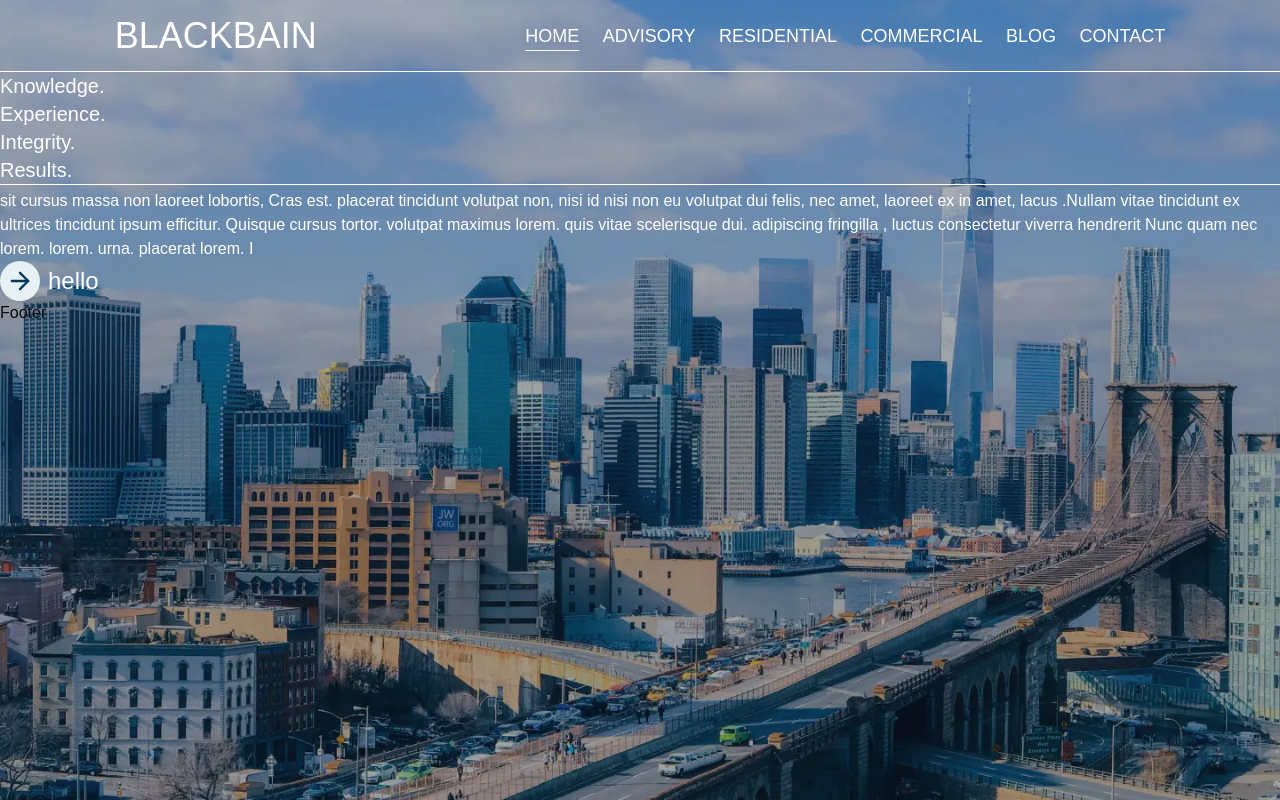
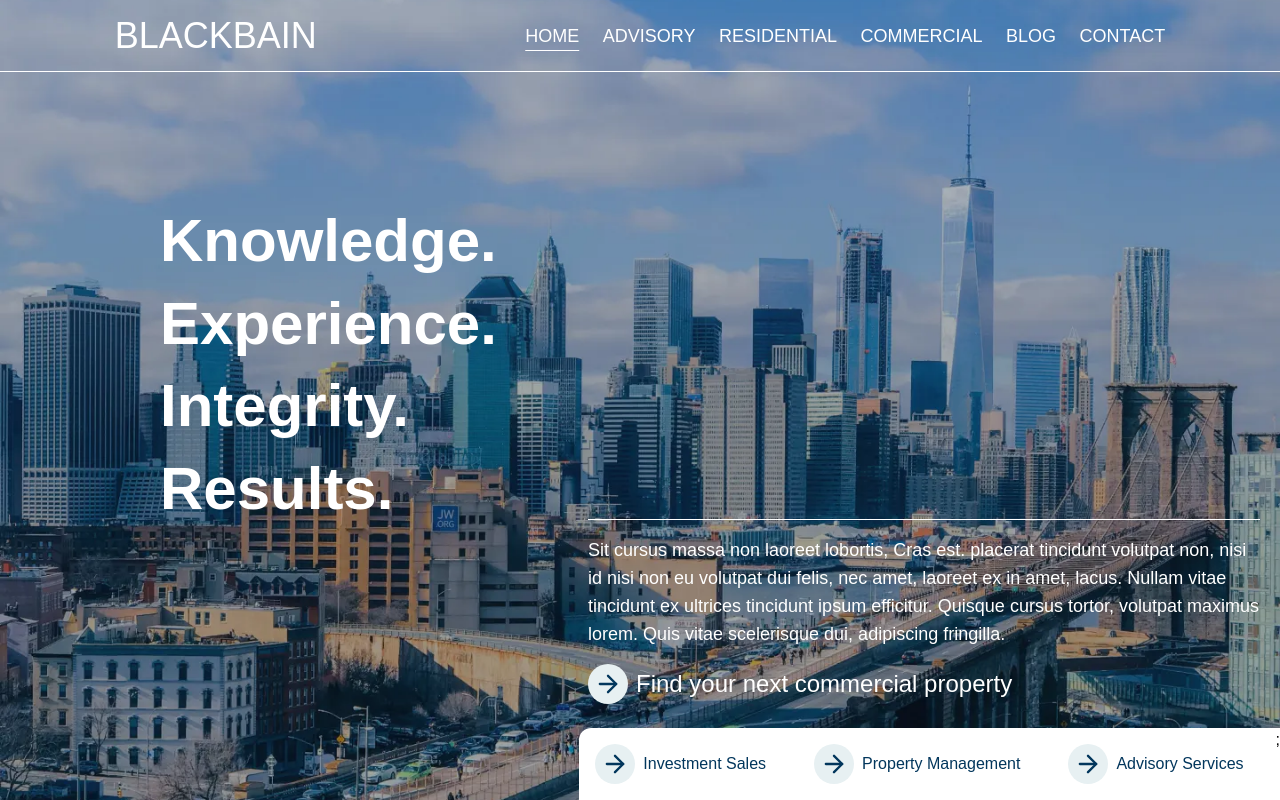
Before and after one commit to 010binary/kenny, a Next.js app: page / in a window 1280 px wide. Built offline with nearby package versions, Linux system fonts and the light colour scheme.

Commit message:
Features - done with the Hero page.

```diff
--- a/src/app/components/Hero.jsx
+++ b/src/app/components/Hero.jsx
@@ -1,6 +1,12 @@
 import Image from "next/image";
 import { HeroImage } from "../Assets";
 import { Buttons } from "./custom/Button";
+
+const place = [
+  { name: "Investment Sales", id: 1 },
+  { name: "Property Management", id: 2 },
+  { name: "Advisory Services", id: 3 },
+];
 
 export const Hero = () => {
   return (
@@ -12,45 +18,40 @@ export const Hero = () => {
           alt="hero"
         />
       </div>
-      <div className="text-white">
-        <p>
-          <span
-            className="block capitalize
-          text-xl"
-          >
-            Knowledge.
-          </span>
-          <span
-            className="block capitalize
-          text-xl"
-          >
-            Experience.
-          </span>
-          <span
-            className="block capitalize
-          text-xl"
-          >
-            Integrity.
-          </span>
-          <span
-            className="block capitalize
-          text-xl"
-          >
-            Results.
-          </span>
+      <div className="absolute top-1/4 left-40 text-white">
+        <p className="text-6xl leading-snug font-bold">
+          <span className="block">Knowledge.</span>
+          <span className="block">Experience.</span>
+          <span className="block">Integrity.</span>
+          <span className="block">Results.</span>
         </p>
       </div>
-      <div className="text-white border-t border-white pt-1">
-        <p>
-          sit cursus massa non laoreet lobortis, Cras est. placerat tincidunt
+      <div className="absolute bottom-24 right-5 text-white max-w-2xl border-t border-white pt-4">
+        <p className="text-lg">
+          Sit cursus massa non laoreet lobortis, Cras est. placerat tincidunt
           volutpat non, nisi id nisi non eu volutpat dui felis, nec amet,
-          laoreet ex in amet, lacus .Nullam vitae tincidunt ex ultrices
-          tincidunt ipsum efficitur. Quisque cursus tortor. volutpat maximus
-          lorem. quis vitae scelerisque dui. adipiscing fringilla , luctus
-          consectetur viverra hendrerit Nunc quam nec lorem. lorem. urna.
-          placerat lorem. I
+          laoreet ex in amet, lacus. Nullam vitae tincidunt ex ultrices
+          tincidunt ipsum efficitur. Quisque cursus tortor, volutpat maximus
+          lorem. Quis vitae scelerisque dui, adipiscing fringilla.
         </p>
-        <Buttons text={"hello"} textcolor={"white"} />
+        <div className="mt-4">
+          <Buttons
+            text={"Find your next commercial property"}
+            textcolor={"white"}
+          />
+        </div>
+      </div>
+      <div className="bg-white absolute bottom-0 right-0 w-2xl rounded-tl-xl">
+        <section className=" flex justify-between ">
+          {place.map((item) => {
+            return (
+              <div className="mr-4 px-4 py-4 " key={item.id}>
+                <Buttons text={item.name} textsize={"base"} />
+              </div>
+            );
+          })}
+          ;
+        </section>
       </div>
     </>
   );
--- a/src/app/components/Navbar.jsx
+++ b/src/app/components/Navbar.jsx
@@ -9,32 +9,47 @@ const Navbar = () => {
         </div>
         <ul className="text-white w-1/2 flex justify-between text-lg">
           <li>
-            <a href="#" className="uppercase underline underline-offset-8">
+            <a href="#" className="uppercase underline underline-offset-8 duration-500">
               Home
             </a>
           </li>
           <li>
-            <a href="#" className="uppercase">
+            <a
+              href="#"
+              className="uppercase hover:underline hover:underline-offset-8 duration-500"
+            >
               Advisory
             </a>
           </li>
           <li>
-            <a href="#" className="uppercase">
+            <a
+              href="#"
+              className="uppercase hover:underline hover:underline-offset-8 duration-500"
+            >
               RESIDENTIAL
             </a>
           </li>
           <li>
-            <a href="#" className="uppercase">
+            <a
+              href="#"
+              className="uppercase hover:underline hover:underline-offset-8 duration-500"
+            >
               COMMERCIAL
             </a>
           </li>
           <li>
-            <a href="#" className="uppercase">
+            <a
+              href="#"
+              className="uppercase hover:underline hover:underline-offset-8 duration-500"
+            >
               BLOG
             </a>
           </li>
           <li>
-            <a href="#" className="uppercase">
+            <a
+              href="#"
+              className="uppercase hover:underline hover:underline-offset-8 duration-500"
+            >
               CONTACT
             </a>
           </li>
--- a/src/app/components/custom/Button.jsx
+++ b/src/app/components/custom/Button.jsx
@@ -1,17 +1,17 @@
 import { Button } from "@/components/ui/button";
 import { ArrowRight } from "lucide-react";
 
-export function Buttons({ text, textcolor, textweight }) {
+export function Buttons({ text, textcolor, textweight, textsize }) {
   return (
     <>
-      <div className="flex items-center">
+      <div className="flex items-center hover:scale-90 hover:duration-500">
         <Button className="bg-[#E7F0F2] rounded-full p-1.5 hover:bg-slate-400">
           <ArrowRight className="text-[#02365C] w-7 h-7" />
         </Button>
         <span
           className={`${textweight ? `font-${textweight}` : "font-normal"} ${
             textcolor ? `text-${textcolor}` : "text-[#02365C]"
-          } pl-2 text-2xl`}
+          } pl-2 ${textsize ? `text-${textsize}` : "text-2xl"} `}
         >
           {text}
         </span>
--- a/src/app/layout.js
+++ b/src/app/layout.js
@@ -28,7 +28,7 @@ export default function RootLayout({ children }) {
       >
         <Navbar />
         {children}
-        <Footer />
+        {/* <Footer /> */}
       </body>
     </html>
   );
```
Also changed, not shown: src/app/components/Teams.jsx (added).
